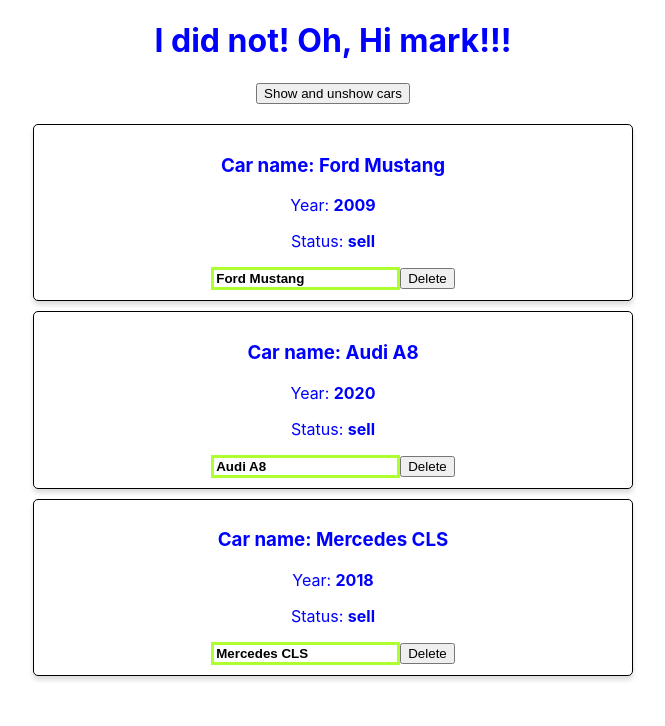
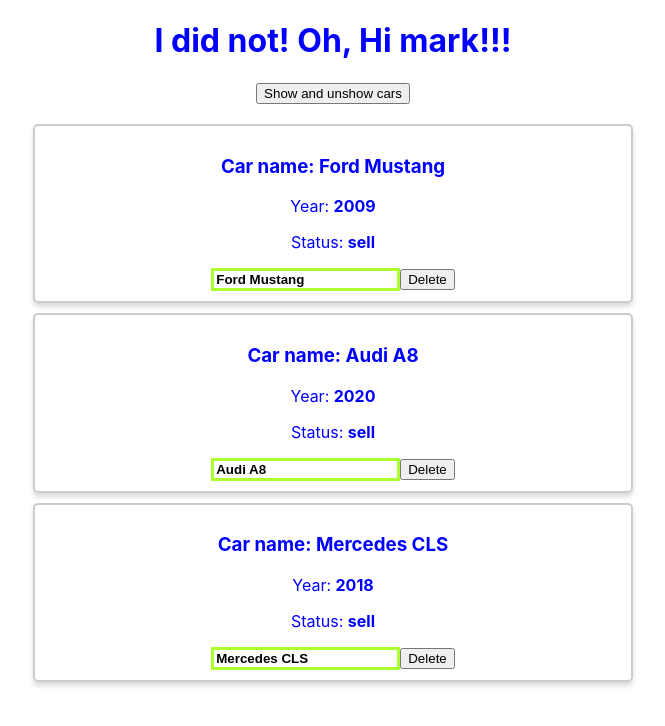
Before and after one commit to Naughty1905/react-train, a React (Create React App) app: page / in a window 1280 px wide. Both pictures are taken after a click on the button "Show and unshow cars". Shown: the top 726 px of the page, without its empty margins (307-972 px from the left). Built offline with nearby package versions, Linux system fonts and the light colour scheme.

Commit message:
use radium in car component

```diff
--- a/package.json
+++ b/package.json
@@ -6,6 +6,7 @@
     "@testing-library/jest-dom": "^4.2.4",
     "@testing-library/react": "^9.3.2",
     "@testing-library/user-event": "^7.1.2",
+    "radium": "^0.26.0",
     "react": "^16.13.0",
     "react-dom": "^16.13.0",
     "react-router-dom": "^5.1.2",
--- a/src/Components/Car/Car.css
+++ b/src/Components/Car/Car.css
@@ -4,7 +4,8 @@
     display: block;
     padding: 10px;
     box-shadow: 0 4px 5px 0 rgba(0, 0, 0, .14);
-    border-radius: 5px
+    border-radius: 5px;
+    transition: border, box-shadow .3s;
 }
 
 .input{
--- a/src/Components/Car/Car.js
+++ b/src/Components/Car/Car.js
@@ -1,7 +1,8 @@
 import React from 'react';
+import Radium from 'radium';
 import './Car.css';
 
-export default (props) => {
+const Car = (props) => {
     const inputClasses = ['input'];
 
     if (props.name !== '') {
@@ -10,12 +11,23 @@
         inputClasses.push('red');
     }
 
-    if(props.name.length > 4){
+    if (props.name.length > 4) {
         inputClasses.push('bold');
     }
 
+    const style = {
+        border: '2px solid #ccc',
+        boxShadow: '0 4px 5px 0 rgba(0, 0, 0, 0.14)',
+        cursor: 'pointer',
+        //заюзал тут псевдоселектор благодаря пакету radium
+        ':hover': {
+            border: '1px solid #aaa',
+            boxShadow: '0 4px 15px 0 rgba(0, 0, 0, .3)'
+        }
+    }
+
     return (
-        <div className="Car">
+        <div className="Car" style={style}>
             <h3>Car name: {props.name}</h3>
             <p>Year: <strong>{props.year}</strong></p>
             <p>Status: <strong>{props.status}</strong></p>
@@ -29,6 +41,8 @@
         </div>
     )
 }
+
+export default Radium(Car);
 
 
 /**
```
Also changed, not shown: 1 other file (tests, documents, lock files or other folders).
